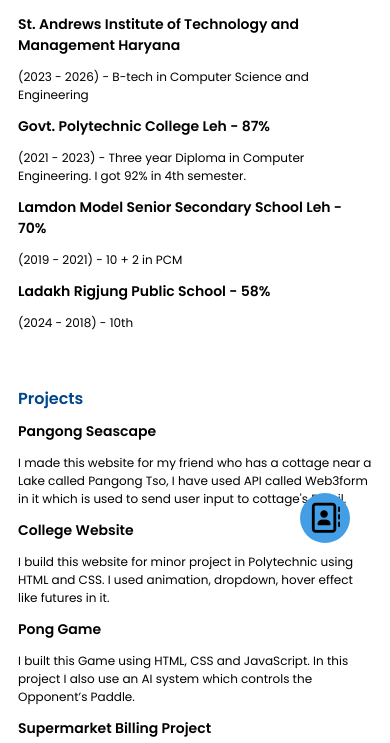
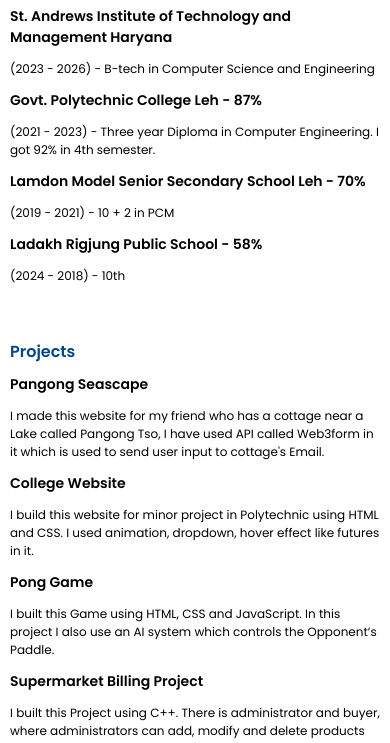
Before and after one commit to WangdusGitHub/Resume, a plain HTML site: page index.html in a window 390 px wide. Shown: the part 251-994 px from the top of the page. Drawn offline with Linux system fonts and the light colour scheme.

Commit message:
Update style.css
download btn + some other changes

```diff
--- a/style.css
+++ b/style.css
@@ -4,15 +4,17 @@
     font-family: 'Poppins', sans-serif;
     font-size: 14px;
  }
- /* body{
+ body{
     min-height: 100vh;
- } */
+    margin: auto 0 auto 0;
+ }
  a{
     text-decoration: none;
     color: white;
  }
 .wrap{
     width: 80%;
+    height: 90%;
     margin: auto;
 }
 .head{
@@ -77,31 +79,26 @@ p{
     display: none;
 }
 
-.btn{
-    width: 50px;
-    height: 50px;
-    border-radius: 50px;
-    position: fixed;
-    bottom: 50px;
-    right: 40px;
-    background-color: #439ee5;
-    display: none;
-}
-.btn i{
-    padding: 10px;
-    font-size: 30px;
-}
 .address-mobile{
     position: fixed;
-    bottom: 100px;
-    right: 100px;
+    top: 0;
+    left: 0;
+    width: 100%;
     padding: 20px;
-    border-radius: 5px;
     background-color: #439ee5;
     display: none;
 }
 .btn:hover .address-mobile{
     display: block;
+    animation: show-address .7s ease-in-out;
+}
+@keyframes show-address {
+    0% {
+        transform: translateY(-100%);
+    }
+    100% {
+        transform: translateY(0%);
+    }
 }
 .contact{
     position: fixed;
@@ -110,7 +107,33 @@ p{
     background-color: aliceblue;
     display: none;
 }
+.download-btn, .btn {
+    position: fixed;
+    top: 1rem;
+    right: 1rem;
+    height: 3rem;
+    /* aspect-ratio: 1/1; */
+    padding: 0 1rem;
+    background-color: #439ee5;
+    /* border: 2px solid #439ee5; */
+    color: black;
+    display: grid;
+    place-content: center;
+    border-radius: 2rem;
+    transition: .2s;
 
+    /* backdrop-filter: blur(2px); */
+}
+
+.btn {
+    display: none;
+    right: 5rem;
+}
+.download-btn:hover {
+    background-color: #1c8ee5;
+    color: white;
+
+}
 @media( max-width: 800px){
     .wrap{
         width: 100%;
@@ -128,6 +151,6 @@ p{
         padding: 10px;
     }
     .btn{
-    display: block;
+        display: grid;
     }
 }
```
